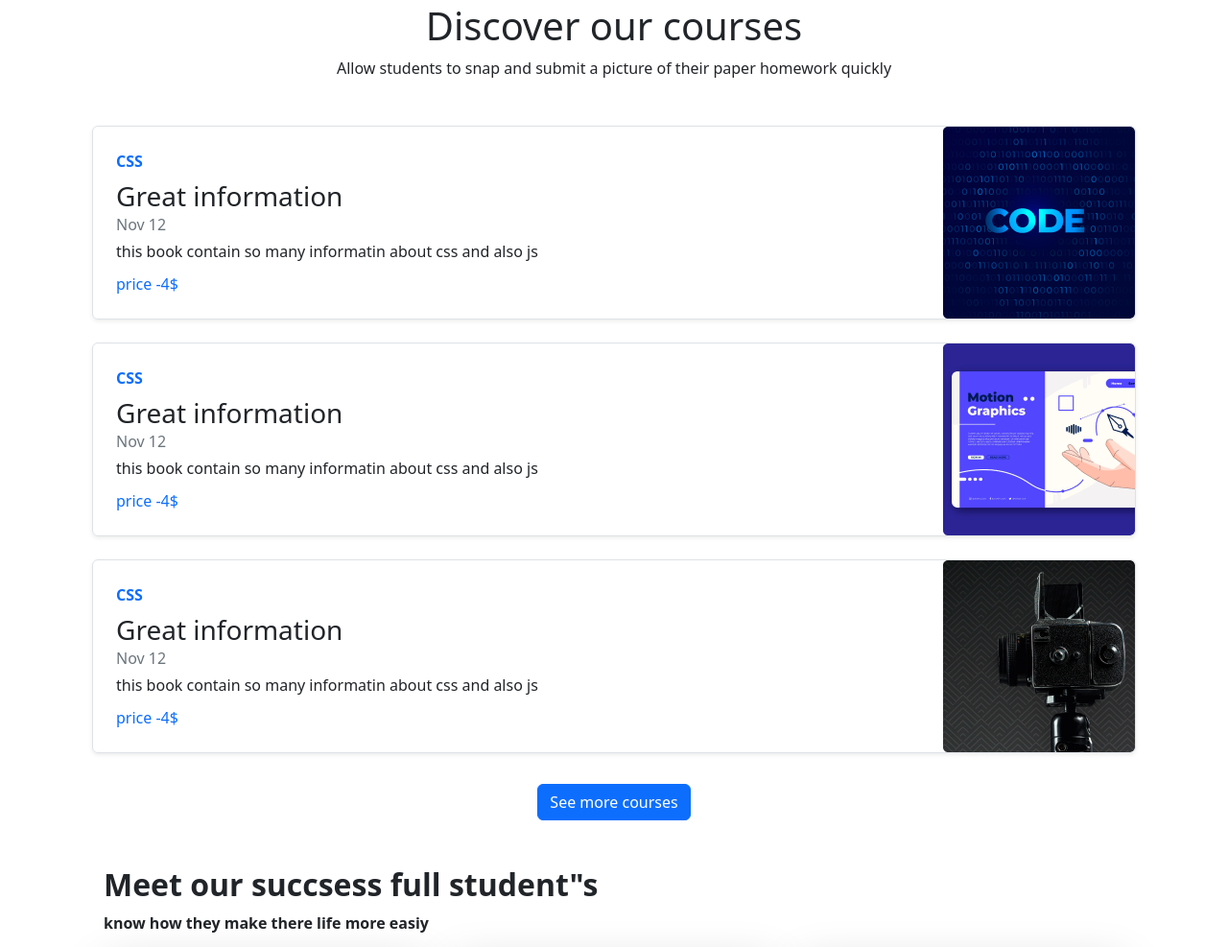
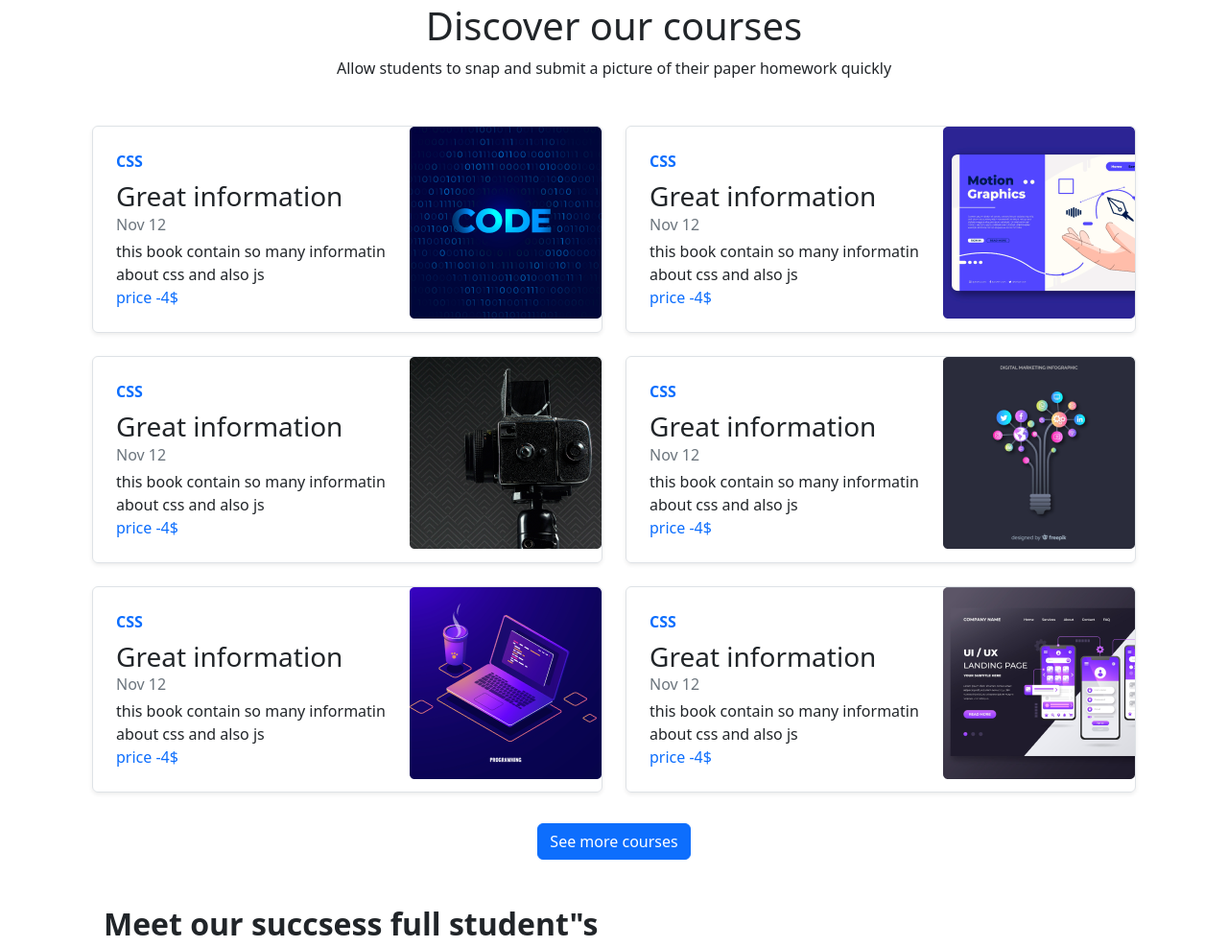
Before and after one commit to hashib1999/ASSINGMENT-3-PLABON, a plain HTML site: page index.html in a window 1280 px wide. Shown: the part 770-1757 px from the top of the page at 96% size. Drawn offline with Linux system fonts and the light colour scheme.

Commit message:
solved push

```diff
--- a/index.html
+++ b/index.html
@@ -126,7 +126,7 @@ footer {
 
 
             <div class="row mb-2">
-                <div class=" col-sm-12 col-md-12">
+                <div class=" col-sm-12 col-md-12 col-lg-6">
                   <div class="row g-0 border rounded overflow-hidden flex-md-row mb-4 shadow-sm h-md-250 position-relative">
                     <div class="col p-4 d-flex flex-column position-static">
                       <strong class="d-inline-block mb-2 text-primary">CSS</strong>
@@ -141,7 +141,7 @@ footer {
                     </div>
                   </div>
                 </div>
-                <div class=" col-sm-12 col-md-12">
+                <div class=" col-sm-12 col-md-12 col-lg-6 ">
                   <div class="row g-0 border rounded overflow-hidden flex-md-row mb-4 shadow-sm h-md-250 position-relative">
                     <div class="col p-4 d-flex flex-column position-static">
                       <strong class="d-inline-block mb-2 text-primary">CSS</strong>
@@ -156,7 +156,7 @@ footer {
                     </div>
                   </div>
                 </div>
-                <div class=" col-sm-12 col-md-12">
+                <div class=" col-sm-12 col-md-12 col-lg-6 ">
                   <div class="row g-0 border rounded overflow-hidden flex-md-row mb-4 shadow-sm h-md-250 position-relative">
                     <div class="col p-4 d-flex flex-column position-static">
                       <strong class="d-inline-block mb-2 text-primary">CSS</strong>
@@ -171,7 +171,7 @@ footer {
                     </div>
                   </div>
                 </div>
-                <div class=" col-sm-12 col-md-6 d-none">
+                <div class=" col-sm-12 d-md-12  d-sm-block col-lg-6 ">
                   <div class="row g-0 border rounded overflow-hidden flex-md-row mb-4 shadow-sm h-md-250 position-relative">
                     <div class="col p-4 d-flex flex-column position-static">
                       <strong class="d-inline-block mb-2 text-primary">CSS</strong>
@@ -186,7 +186,7 @@ footer {
                     </div>
                   </div>
                 </div>
-                <div class=" col-sm-12 col-md-6 d-none">
+                <div class=" col-sm-12 d-md-12 d-block col-lg-6">
                   <div class="row g-0 border rounded overflow-hidden flex-md-row mb-4 shadow-sm h-md-250 position-relative">
                     <div class="col p-4 d-flex flex-column position-static">
                       <strong class="d-inline-block mb-2 text-primary">CSS</strong>
@@ -201,7 +201,7 @@ footer {
                     </div>
                   </div>
                 </div>
-                <div class=" col-sm-12 col-md-4 d-none">
+                <div class=" col-sm-12 d-md-12 d-sm-block col-lg-6 ">
                   <div class="row g-0 border rounded overflow-hidden flex-md-row mb-4 shadow-sm h-md-250 position-relative">
                     <div class="col p-4 d-flex flex-column position-static">
                       <strong class="d-inline-block mb-2 text-primary">CSS</strong>
```
